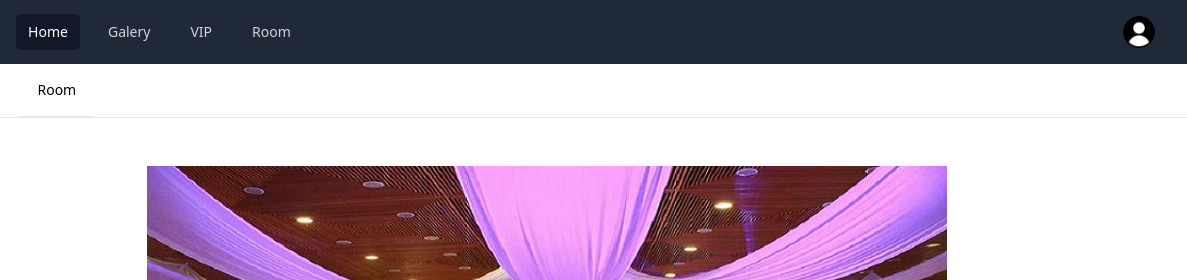
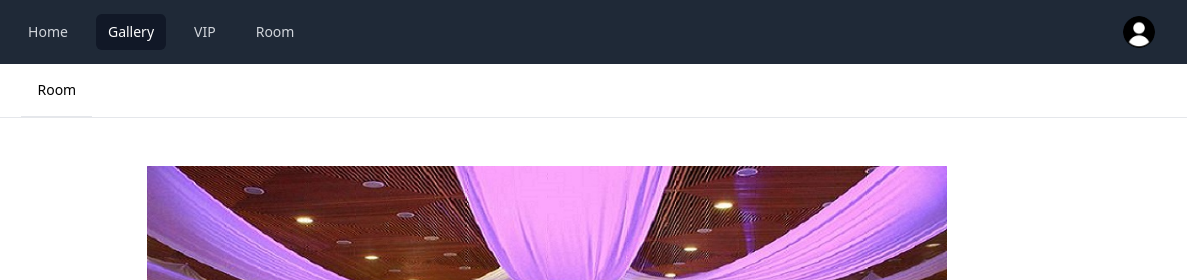
Before and after one commit to AERM2018/users_mock_page, a website: page pages/gallery.html in a window 1280 px wide. Shown: the top 280 px of the page, 93-1280 px from the left. Drawn offline with nearby package versions, Linux system fonts and the light colour scheme.

Commit message:
Done: Add dynamic navbar

```diff
--- a/js/auth.js
+++ b/js/auth.js
@@ -36,12 +36,6 @@ const login = async () => {
 };
 
 const signup = async () => {
-  console.log({
-    name: nameInput.value,
-    surname: surnameInput.value,
-    email: emailInput.value,
-    password: passwordInput.value,
-  });
   const resp = await execApiCall(
     "/auth/sign_up",
     {
--- a/js/comments.js
+++ b/js/comments.js
@@ -6,7 +6,6 @@ const getComments = async () => {
   const comments = await execApiCall("/posts", null, "GET");
   const commentsBox = document.querySelector("#comments-box");
   commentsBox.className = "w-full grid grid-cols-2 gap-8 mx-8";
-  console.log({ comments });
   comments.data.forEach((comment) => {
     const newComment = document.createElement("div");
     newComment.className =
--- a/js/gallery.js
+++ b/js/gallery.js
@@ -21,7 +21,6 @@ const onChangeTab = (index) => {
   const carouselItems = document.querySelectorAll(".carousel-item");
   const carouselContainers = Array.from(carouselItems);
   const imagePrefix = getCarouselImages()[`tab${index}`];
-  console.log({ imagePrefix, carouselContainers });
   carouselContainers.forEach((container, i) => {
     container.children[0].setAttribute("src", `${imagePrefix}${i + 1}.jpg`);
   });
--- /dev/null
+++ b/js/navbar.js
@@ -0,0 +1,40 @@
+// Variable declaration
+const navbarElementSelected =
+  "bg-gray-900 text-white rounded-md px-3 py-2 text-sm font-medium";
+const navbarElementUnSelected =
+  "text-gray-300 hover:bg-gray-700 hover:text-white rounded-md px-3 py-2 text-sm font-medium";
+
+// Load navbar when document is ready
+document.addEventListener("DOMContentLoaded", () => {
+  const location = window.location.pathname.split("/").pop();
+  const pagePropsForNabvar = [
+    {
+      title: "Home",
+      baseHref: "landing_page.html",
+    },
+    {
+      title: "Gallery",
+      baseHref: "gallery.html",
+    },
+    {
+      title: "VIP",
+      baseHref: "vip.html",
+    },
+    {
+      title: "Room",
+      baseHref: "room.html",
+    },
+  ];
+  const navbarElementsContainer = document.querySelector("#navbar-elements");
+  navbarElementsContainer.innerHTML = "";
+  pagePropsForNabvar.forEach((page) => {
+    const element = document.createElement("a");
+    element.className =
+      location == page.baseHref
+        ? navbarElementSelected
+        : navbarElementUnSelected;
+    element.innerHTML = `${page.title}`;
+    element.setAttribute("href", page.baseHref);
+    navbarElementsContainer.append(element);
+  });
+});
--- a/pages/gallery.html
+++ b/pages/gallery.html
@@ -9,6 +9,7 @@
     <link href="https://cdn.jsdelivr.net/npm/daisyui@2.51.5/dist/full.css" rel="stylesheet" type="text/css" />
     <style type="text/tailwindcss"></style>
     <script src="../js/gallery.js" defer""></script>
+    <script src="../js/navbar.js" defer></script>
 </head>
 <body style="background: white;">
 
@@ -43,15 +44,7 @@
             <img class="hidden h-8 w-auto lg:block" src="asstes/logosvg.svg" alt="Your Company">
           </div>
           <div class="hidden sm:ml-6 sm:block">
-            <div class="flex space-x-4">
-              <!-- Current: "bg-gray-900 text-white", Default: "text-gray-300 hover:bg-gray-700 hover:text-white" -->
-              <a href="#" class="bg-gray-900 text-white rounded-md px-3 py-2 text-sm font-medium" aria-current="page">Home</a>
-
-              <a href="#" class="text-gray-300 hover:bg-gray-700 hover:text-white rounded-md px-3 py-2 text-sm font-medium">Galery</a>
-
-              <a href="#" class="text-gray-300 hover:bg-gray-700 hover:text-white rounded-md px-3 py-2 text-sm font-medium">VIP</a>
-
-              <a href="#" class="text-gray-300 hover:bg-gray-700 hover:text-white rounded-md px-3 py-2 text-sm font-medium">Room</a>
+            <div class="flex space-x-4" id="navbar-elements">
             </div>
           </div>
         </div>
```
Also changed, not shown: js/api_helper.js (+3 -4 lines), pages/landing_page.html (+3 -9 lines), pages/room.html (+2 -8 lines), pages/vip.html (+2 -8 lines).
